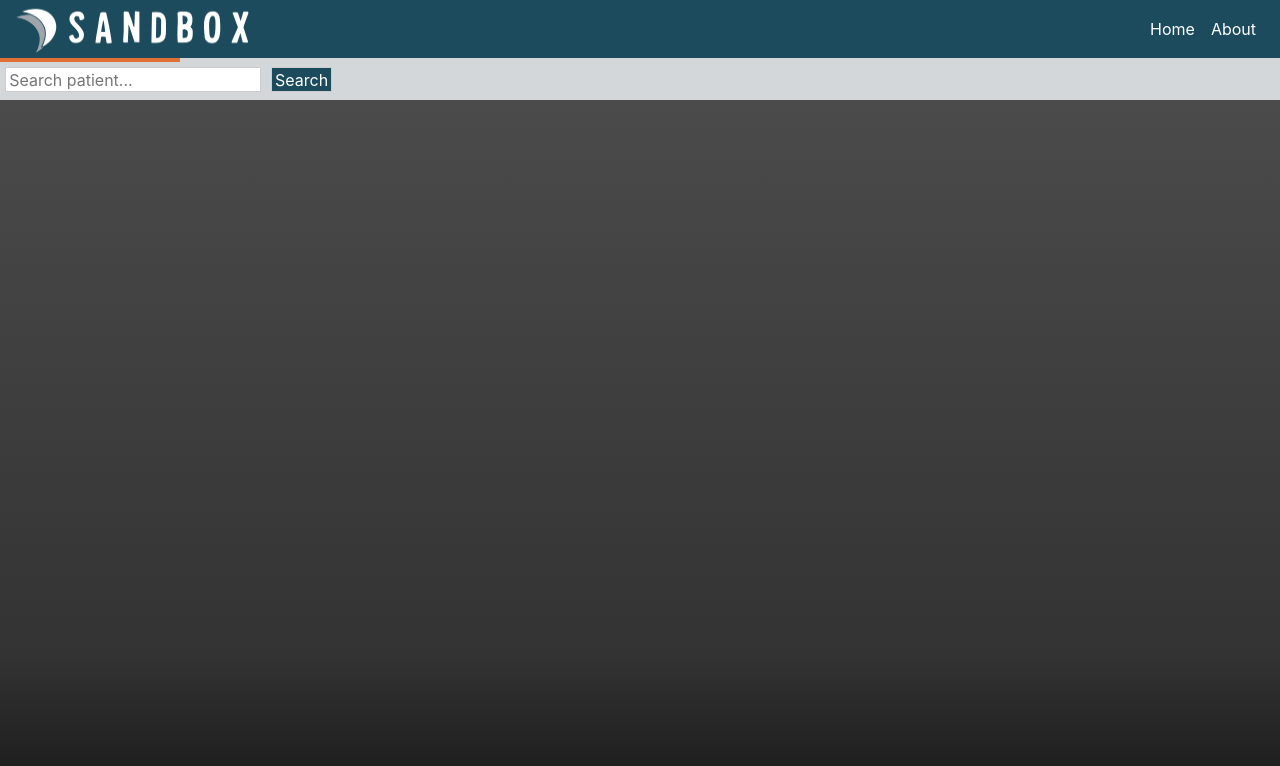
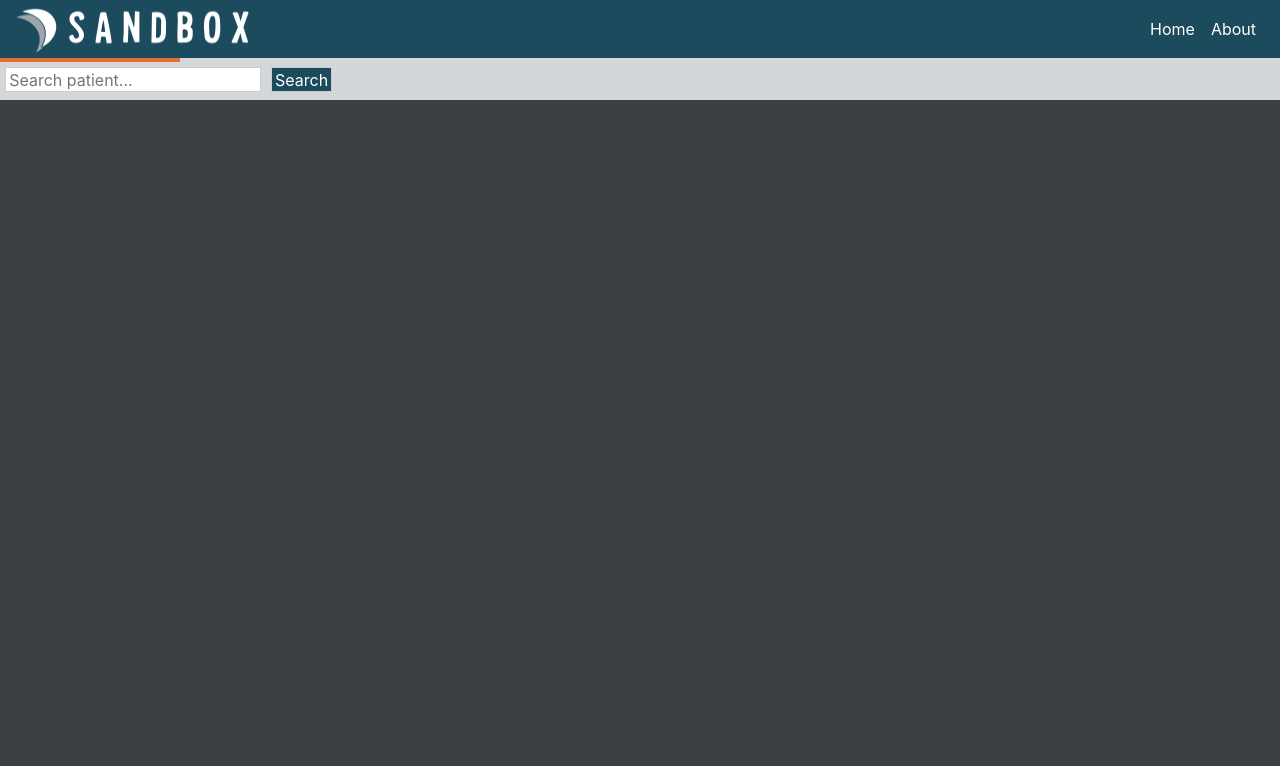
Before and after one commit to thorstenbaek/dips-ehr-app2, a Svelte app: page / in a window 1280 px wide. Shown: the top 766 px of the page. Built offline with nearby package versions, Linux system fonts and the light colour scheme; no server answers.

Commit message:
Added dips-gray background also on home page

```diff
--- a/src/components/Workspace.svelte
+++ b/src/components/Workspace.svelte
@@ -17,8 +17,6 @@
         left: 0;
         bottom: 0;
         right: 0;
-
-        /*background: linear-gradient(0deg, hsl(0, 0%, 10%) 0%,hsl(0, 0%, 20%) 20%, hsl(0, 0%, 30%) 100%);*/
         background: var(--dark-gray);
     }
 </style>
--- a/src/pages/Home.svelte
+++ b/src/pages/Home.svelte
@@ -32,7 +32,7 @@
 </div>
 <style>
     .home {
-        background: linear-gradient(0deg, hsl(0, 0%, 10%) 0%,hsl(0, 0%, 20%) 20%, hsl(0, 0%, 30%) 100%);
+        background: var(--dark-gray);
         padding: 0;
         position: relative;
         min-height: calc(100% - 62px)
```
